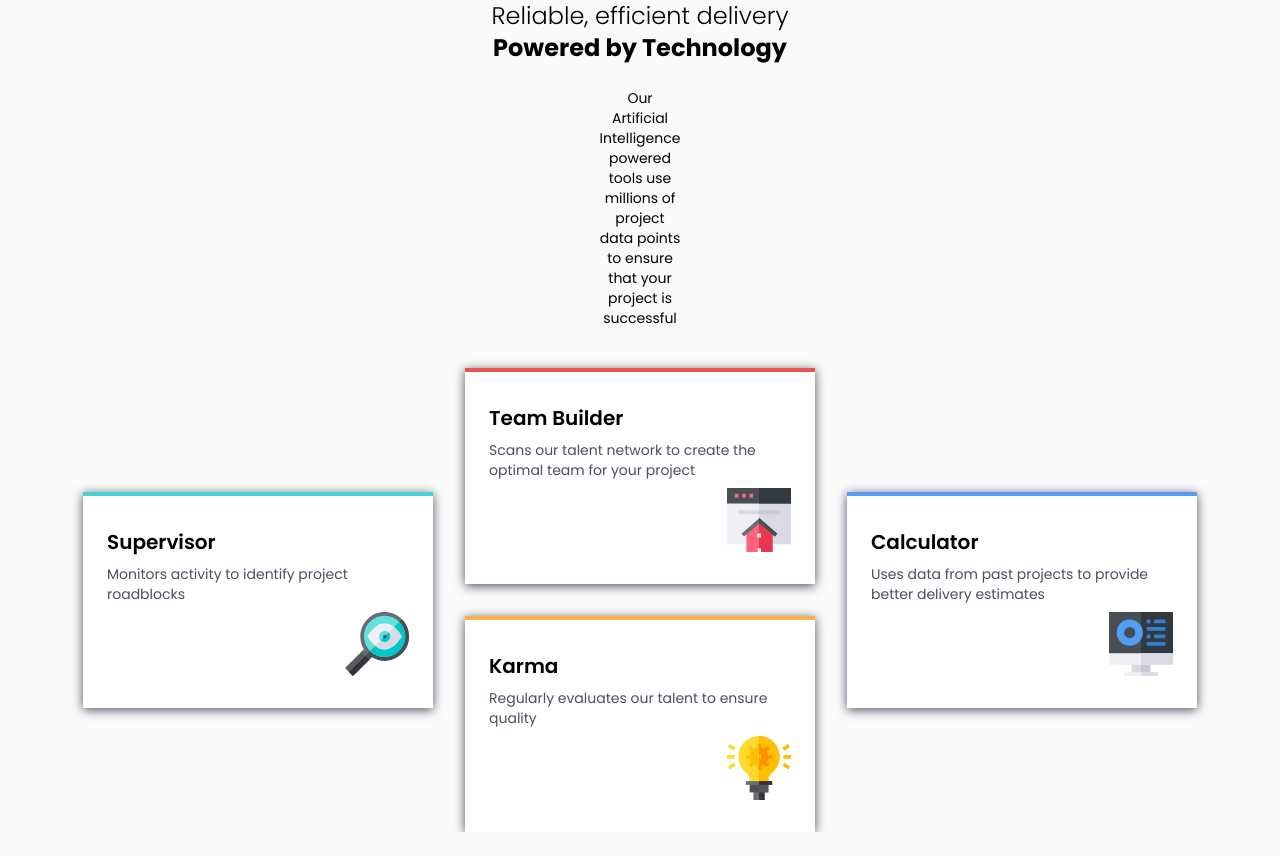
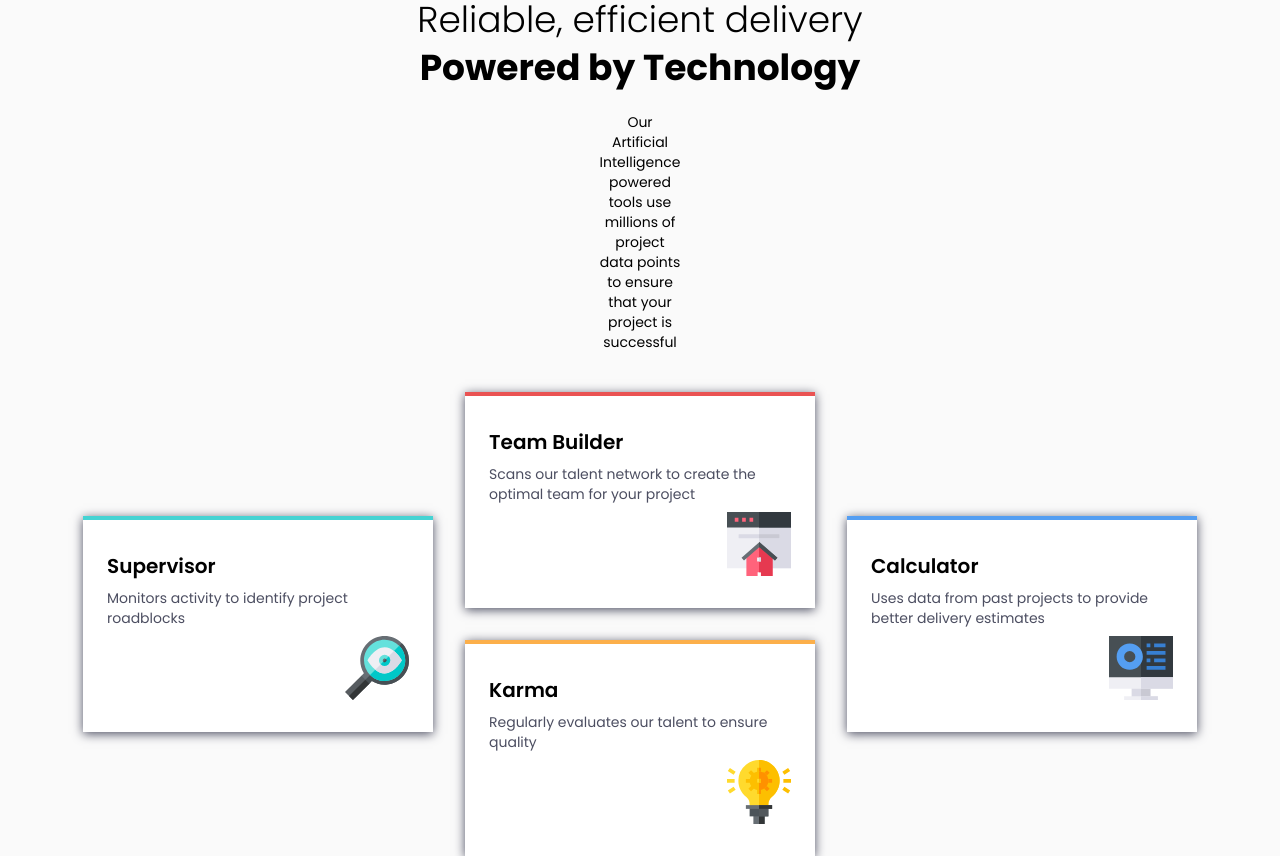
Before and after one commit to Zeeshan506/Four-card-feature-section, a plain HTML site: page index.html in a window 1280 px wide. Before the commit the page ends 832 px from the top, so only its background shows below. Drawn offline with nearby package versions, Linux system fonts and the light colour scheme.

Commit message:
Completion

```diff
--- a/index.html
+++ b/index.html
@@ -42,10 +42,10 @@
       class="flex flex-col h-auto justify-center items-center mb-4 mt-10 md:mt-0"
     >
       <!-- 200, 400 , 600 weights. -->
-      <p class="font-light text-lg text-center md:text-2xl">
+      <p class="font-light text-lg text-center md:text-4xl mb-2">
         Reliable, efficient delivery
       </p>
-      <p class="font-bold text-lg text-center md:text-2xl">
+      <p class="font-bold text-lg text-center md:text-4xl">
         Powered by Technology
       </p>
       <p class="text-sm text-center py-6 md:px-150">
```
